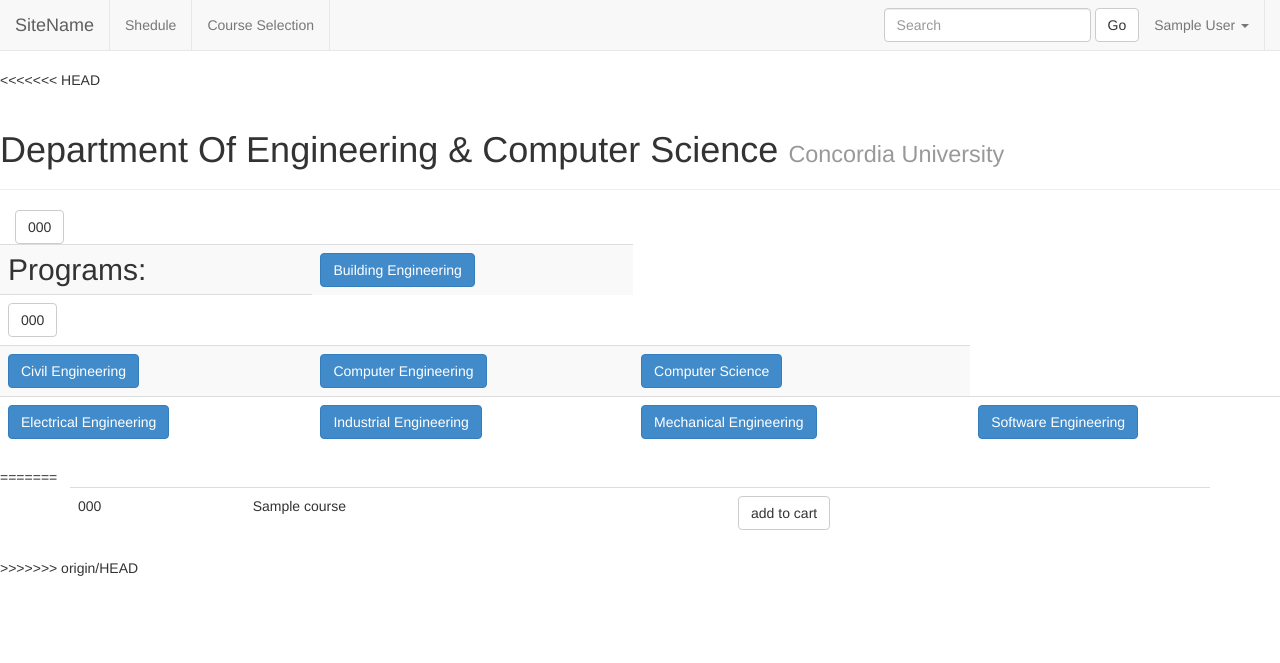
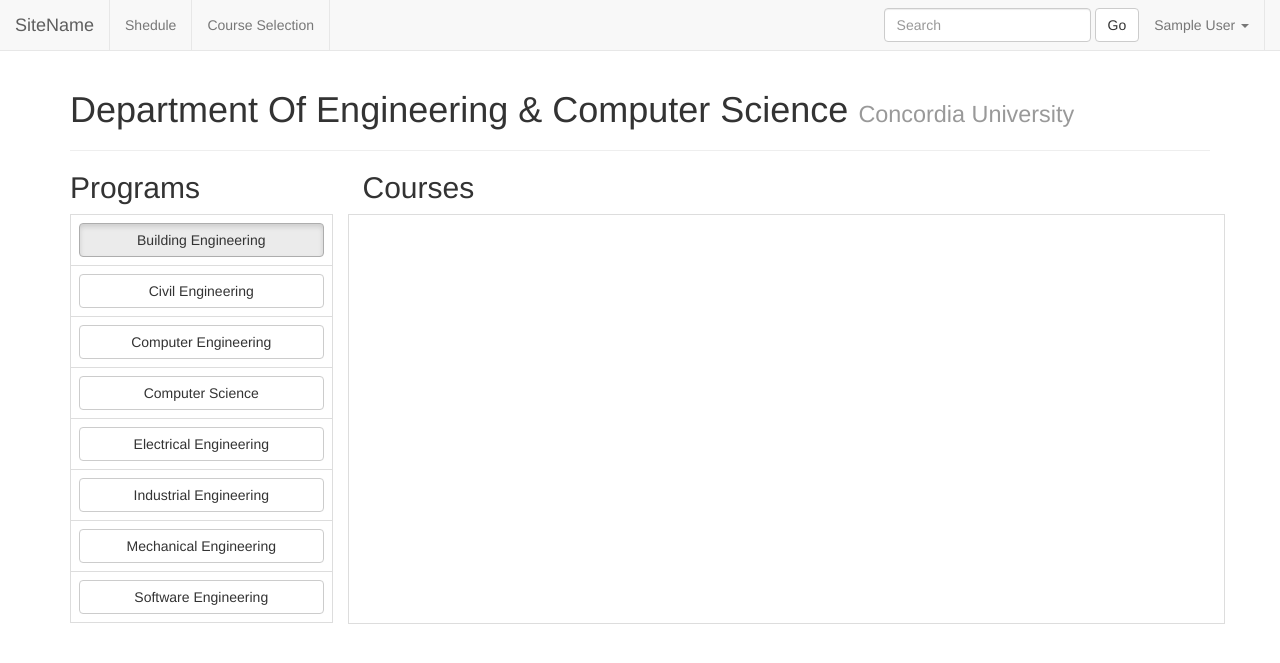
Before and after one commit to grodtron/SOEN341, a Django app: page /course-selection in a window 1280 px wide. Shown: the top 663 px of the page. Run offline with Django 3.2, Linux system fonts and the light colour scheme; a user stored in the database is signed in; tables that the repository leaves empty hold one stand-in row (values such as "Sample post"); lists and menus that the app fills with data are empty; some libraries are stand-ins or nearby versions.

Commit message:
Update of course selection and views.py
The result is pretty good I think but I'm not satisfied with the
code (I think it can be optimized, there is too much redundancy) but
at least it works so we have a functional course selection.

```diff
--- a/home/templates/home/course-selection.html
+++ b/home/templates/home/course-selection.html
@@ -1,44 +1,86 @@
 {% extends "home/base.html" %}
 
 {% block content %}
-<<<<<<< HEAD
-<div class="page-header">
+
+<script>
+    function changeClass(param)
+    {
+		var elems = document.getElementsByClassName('btn btn-default btn-block active');
+		for(var i = 0; i < elems.length; i++) {
+			elems[i].className = 'btn btn-default btn-block';
+		}
+		param.className = "btn btn-default btn-block active";
+    }
+
+	function displayList(param){
+		changeClass(param);
+		var elems = document.getElementsByClassName('col-md-9 table-bordered');
+		for(var i = 0; i < elems.length; i++) {
+			elems[i].className = 'col-md-9 table-bordered hide';
+		}
+		var element = "program"+param.id;
+		document.getElementById(element).className = 'col-md-9 table-bordered';
+	}
+</script>
+
+<div class="container">
 	<h1>Department Of Engineering & Computer Science <small>Concordia University</small></h1>
+	<hr>
+	<div class="row">
+	<div class="col-md-3"><h2 class="inline">Programs</h2></div>
+	<div class="col-md-9"><h2 class="inline">Courses</h2></div>
 	</div>
-
-<table class="table table-striped">
+	<div class="row">
+	<p></p>
+		<div class="col-md-3">
+			<table class="table table-bordered">
 				<tr>
-		<th><h2 class="inline">Programs:</h2></th>
-		<th><button type="button" class="btn btn-primary">Building Engineering</button></th>
-		<tr>
-		{% for course in courses %}
-		<td><a class="btn btn-default" href="/course-details/{{course.course_code}}">{{course.course_code}}</a></td>
-		{% endfor %}
-		</tr>
-		<th><button type="button" class="btn btn-primary">Civil Engineering</button></th>
-		<th><button type="button" class="btn btn-primary">Computer Engineering</button></th>
-		<th><button type="button" class="btn btn-primary">Computer Science</button></th>
+					<th><button type="button" id="0" class="btn btn-default btn-block active" onclick="displayList(this)">Building Engineering</button></th>
 				</tr>
 				<tr>
-		<th><button type="button" class="btn btn-primary">Electrical Engineering</button></th>
-		<th><button type="button" class="btn btn-primary">Industrial Engineering</button></th>
-		<th><button type="button" class="btn btn-primary">Mechanical Engineering</button></th>
-		<th><button type="button" class="btn btn-primary">Software Engineering</button></th>
+					<th><button type="button" id="1" class="btn btn-default btn-block" onclick="displayList(this)">Civil Engineering</button></th>
 				</tr>
 				<tr>
-		{% for course in courses %}
-		<div class="col-md-1"><a class="btn btn-default" href="/course-details/{{course.course_code}}">{{course.course_code}}</a></div>
-		{% endfor %}
+					<th><button type="button" id="2" class="btn btn-default btn-block" onclick="displayList(this)">Computer Engineering</button></th>
+				</tr>
+				<tr>
+					<th><button type="button" id="3" class="btn btn-default btn-block" onclick="displayList(this)">Computer Science</button></th>
+				</tr>
+				<tr>
+					<th><button type="button" id="4" class="btn btn-default btn-block" onclick="displayList(this)">Electrical Engineering</button></th>
+				</tr>
+				<tr>
+					<th><button type="button" id="5" class="btn btn-default btn-block" onclick="displayList(this)">Industrial Engineering</button></th>
+				</tr>
+				<tr>
+					<th><button type="button" id="6" class="btn btn-default btn-block" onclick="displayList(this)">Mechanical Engineering</button></th>
+				</tr>
+				<tr>
+					<th><button type="button" id="7" class="btn btn-default btn-block" onclick="displayList(this)">Software Engineering</button></th>
 				</tr>
 			</table>
-=======
-
-<div class="container">
-<table class="table">
-<tbody>
-{% for course in courses %}
+		</div>
+		<div style="height:410px;overflow-y:scroll;" id="program0" class="col-md-9 table-bordered">
+			<table class="table table-striped">
+				{% for course in bldgcourses %}
 				<tr>
-<td>{{course.course_code}}</td>
+				<td><a href="/course-details/{{course.course_code}}" class="btn btn-default btn-block" data-toggle="tooltip" title="Click for details">{{course.course_code}}</a></td>
+				<td>{{course.course_name}}</td>
+				<td>
+				   <form action="/shopping-cart/do-add" method="post">
+					  <input type="hidden" name="course" value="{{ course.course_id }}">
+					  <button class="btn btn-default btn-block" type="submit">Add to cart</button>
+				   </form>
+				</td>
+				</tr>
+				{% endfor %}
+			</table>
+		</div>
+		<div style="height:410px;overflow-y:scroll;" id="program1" class="col-md-9 table-bordered hide">
+			<table class="table table-striped">
+				{% for course in coencourses %}
+				<tr>
+				<td><a href="/course-details/{{course.course_code}}" class="btn btn-default" data-toggle="tooltip" title="Click for details">{{course.course_code}}</a></td>
 				<td>{{course.course_name}}</td>
 				<td>
 				   <form action="/shopping-cart/do-add" method="post">
@@ -48,9 +90,104 @@
 				</td>
 				</tr>
 				{% endfor %}
-</tbody>
 			</table>
 		</div>
->>>>>>> origin/HEAD
-
+		<div style="height:410px;overflow-y:scroll;" id="program2" class="col-md-9 table-bordered hide">
+			<table class="table table-striped">
+				{% for course in civicourses %}
+				<tr>
+				<td><a href="/course-details/{{course.course_code}}" class="btn btn-default" data-toggle="tooltip" title="Click for details">{{course.course_code}}</a></td>
+				<td>{{course.course_name}}</td>
+				<td>
+				   <form action="/shopping-cart/do-add" method="post">
+					  <input type="hidden" name="course" value="{{ course.course_id }}">
+					  <button class="btn btn-default" type="submit">add to cart</button>
+				   </form>
+				</td>
+				</tr>
+				{% endfor %}
+			</table>
+		</div>
+		<div style="height:410px;overflow-y:scroll;" id="program3" class="col-md-9 table-bordered hide">
+			<table class="table table-striped">
+				{% for course in compcourses %}
+				<tr>
+				<td><a href="/course-details/{{course.course_code}}" class="btn btn-default" data-toggle="tooltip" title="Click for details">{{course.course_code}}</a></td>
+				<td>{{course.course_name}}</td>
+				<td>
+				   <form action="/shopping-cart/do-add" method="post">
+					  <input type="hidden" name="course" value="{{ course.course_id }}">
+					  <button class="btn btn-default" type="submit">add to cart</button>
+				   </form>
+				</td>
+				</tr>
+				{% endfor %}
+			</table>
+		</div>
+		<div style="height:410px;overflow-y:scroll;" id="program4" class="col-md-9 table-bordered hide">
+			<table class="table table-striped">
+				{% for course in eleccourses %}
+				<tr>
+				<td><a href="/course-details/{{course.course_code}}" class="btn btn-default" data-toggle="tooltip" title="Click for details">{{course.course_code}}</a></td>
+				<td>{{course.course_name}}</td>
+				<td>
+				   <form action="/shopping-cart/do-add" method="post">
+					  <input type="hidden" name="course" value="{{ course.course_id }}">
+					  <button class="btn btn-default" type="submit">add to cart</button>
+				   </form>
+				</td>
+				</tr>
+				{% endfor %}
+			</table>
+		</div>
+		<div style="height:410px;overflow-y:scroll;" id="program5" class="col-md-9 table-bordered hide">
+			<table class="table table-striped">
+				{% for course in inducourses %}
+				<tr>
+				<td><a href="/course-details/{{course.course_code}}" class="btn btn-default" data-toggle="tooltip" title="Click for details">{{course.course_code}}</a></td>
+				<td>{{course.course_name}}</td>
+				<td>
+				   <form action="/shopping-cart/do-add" method="post">
+					  <input type="hidden" name="course" value="{{ course.course_id }}">
+					  <button class="btn btn-default" type="submit">add to cart</button>
+				   </form>
+				</td>
+				</tr>
+				{% endfor %}
+			</table>
+		</div>
+		<div style="height:410px;overflow-y:scroll;" id="program6" class="col-md-9 table-bordered hide">
+			<table class="table table-striped">
+				{% for course in mechcourses %}
+				<tr>
+				<td><a href="/course-details/{{course.course_code}}" class="btn btn-default" data-toggle="tooltip" title="Click for details">{{course.course_code}}</a></td>
+				<td>{{course.course_name}}</td>
+				<td>
+				   <form action="/shopping-cart/do-add" method="post">
+					  <input type="hidden" name="course" value="{{ course.course_id }}">
+					  <button class="btn btn-default" type="submit">add to cart</button>
+				   </form>
+				</td>
+				</tr>
+				{% endfor %}
+			</table>
+		</div>
+		<div style="height:410px;overflow-y:scroll;" id="program7" class="col-md-9 table-bordered hide">
+			<table class="table table-striped">
+				{% for course in soencourses %}
+				<tr>
+				<td><a href="/course-details/{{course.course_code}}" class="btn btn-default" data-toggle="tooltip" title="Click for details">{{course.course_code}}</a></td>
+				<td>{{course.course_name}}</td>
+				<td>
+				   <form action="/shopping-cart/do-add" method="post">
+					  <input type="hidden" name="course" value="{{ course.course_id }}">
+					  <button class="btn btn-default" type="submit">add to cart</button>
+				   </form>
+				</td>
+				</tr>
+				{% endfor %}
+			</table>
+		</div>
+	</div>
+</div>
 {% endblock %}
--- a/home/views.py
+++ b/home/views.py
@@ -27,14 +27,55 @@ def student_record(request):
 
 @login_required
 def course_selection(request):
+    allbldgcourses = Course.objects.filter(course_code__startswith='BLDG').exclude(
+        course_name__exact="None",
+        description__exact="None"
+    ).order_by('course_code')
 
-    soencourses = Course.objects.exclude(
+    allcivicourses = Course.objects.filter(course_code__startswith='CIVI').exclude(
+        course_name__exact="None",
+        description__exact="None"
+    ).order_by('course_code')
+
+    allcoencourses = Course.objects.filter(course_code__startswith='COEN').exclude(
+        course_name__exact="None",
+        description__exact="None"
+    ).order_by('course_code')
+
+    allcompcourses = Course.objects.filter(course_code__startswith='COMP').exclude(
+        course_name__exact="None",
+        description__exact="None"
+    ).order_by('course_code')
+
+    alleleccourses = Course.objects.filter(course_code__startswith='ELEC').exclude(
+        course_name__exact="None",
+        description__exact="None"
+    ).order_by('course_code')
+
+    allinducourses = Course.objects.filter(course_code__startswith='INDU').exclude(
+        course_name__exact="None",
+        description__exact="None"
+    ).order_by('course_code')
+
+    allmechcourses = Course.objects.filter(course_code__startswith='MECH').exclude(
+        course_name__exact="None",
+        description__exact="None"
+    ).order_by('course_code')
+
+    allsoencourses = Course.objects.filter(course_code__startswith='SOEN').exclude(
         course_name__exact="None",
         description__exact="None"
     ).order_by('course_code')
 
     context = {
-        "courses"   : list(soencourses),
+        "bldgcourses"   : list(allbldgcourses),
+        "civicourses"   : list(allcivicourses),
+        "coencourses"   : list(allcoencourses),
+        "compcourses"   : list(allcompcourses),
+        "eleccourses"   : list(alleleccourses),
+        "inducourses"   : list(allinducourses),
+        "mechcourses"   : list(allmechcourses),
+        "soencourses"   : list(allsoencourses)
     }
 
     return render(request, 'home/course-selection.html', context)
```
Lines whose indentation alone changed are shown as unchanged.
